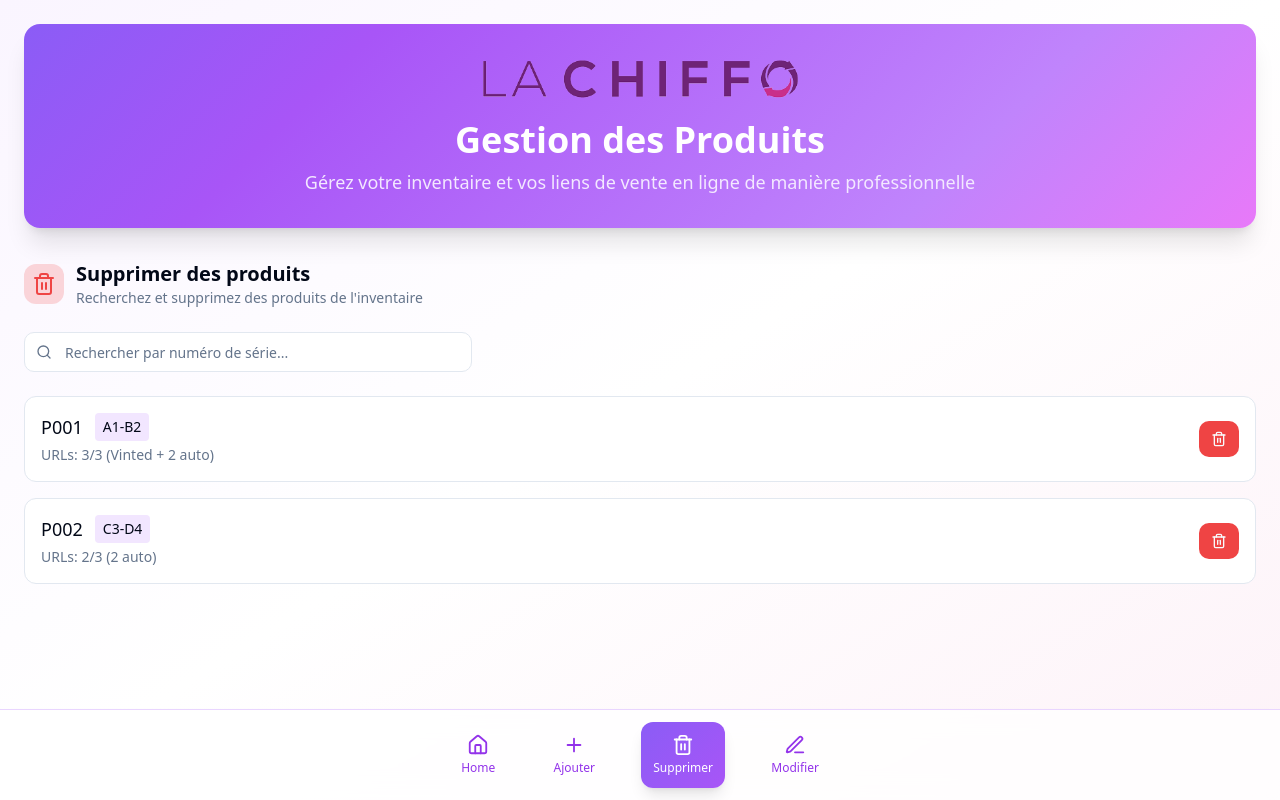
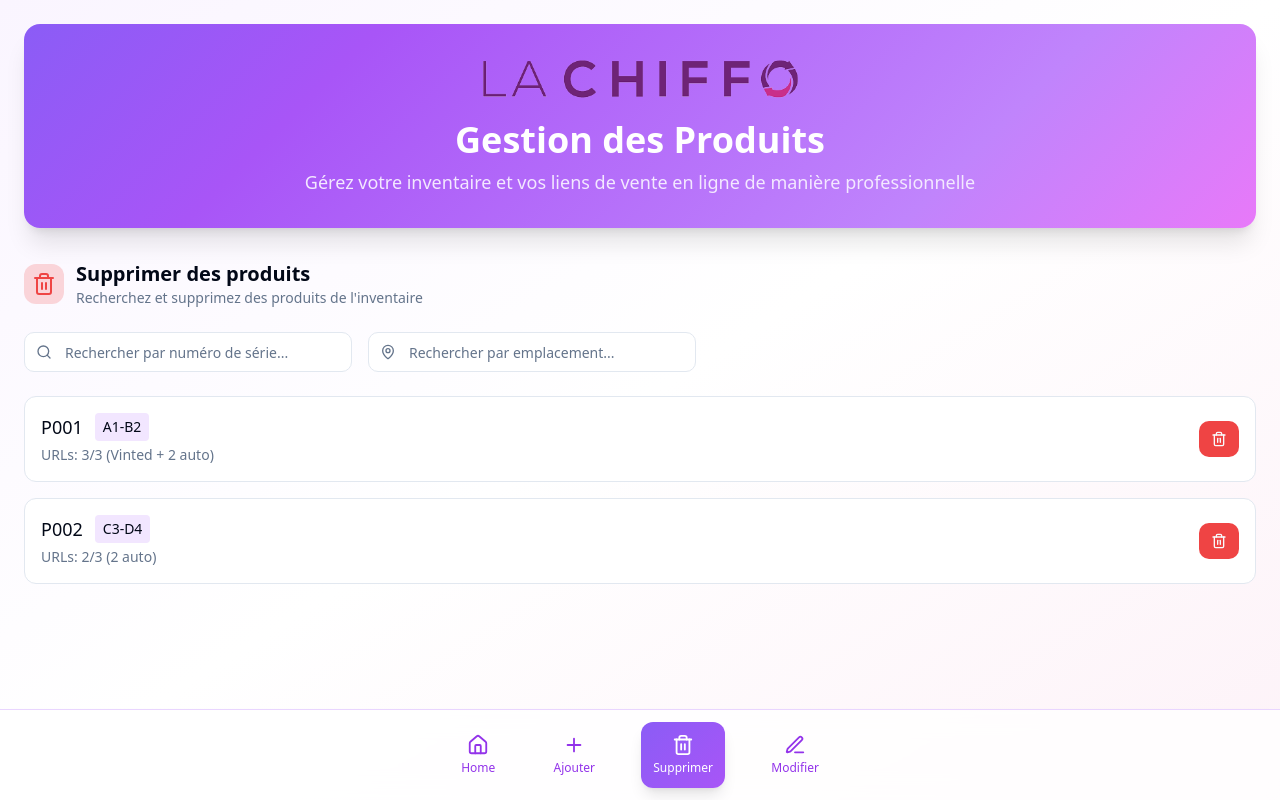
Before and after one commit to BKdevelopper/pro-product-board, a React (Vite) app: page / in a window 1280 px wide. Both pictures are taken after a click on the button "Supprimer". Built offline with nearby package versions, Linux system fonts and the light colour scheme.

Commit message:
Add emplacement search to delete page
Add a search bar to the delete page to filter products by emplacement.

```diff
--- a/src/components/DeletePage.tsx
+++ b/src/components/DeletePage.tsx
@@ -1,6 +1,6 @@
 
 import { useState } from "react";
-import { Search, Trash2, AlertTriangle } from "lucide-react";
+import { Search, Trash2, AlertTriangle, MapPin } from "lucide-react";
 import { Product } from "@/types/Product";
 import { Input } from "@/components/ui/input";
 import { Button } from "@/components/ui/button";
@@ -24,11 +24,13 @@ interface DeletePageProps {
 const DeletePage = ({ products, onDeleteProduct }: DeletePageProps) => {
   const { toast } = useToast();
   const [searchSerialID, setSearchSerialID] = useState("");
+  const [searchEmplacement, setSearchEmplacement] = useState("");
   const [deleteDialogOpen, setDeleteDialogOpen] = useState(false);
   const [productToDelete, setProductToDelete] = useState<Product | null>(null);
 
   const filteredProducts = products.filter(product =>
-    product.serialID.toLowerCase().includes(searchSerialID.toLowerCase())
+    product.serialID.toLowerCase().includes(searchSerialID.toLowerCase()) &&
+    product.emplacement.toLowerCase().includes(searchEmplacement.toLowerCase())
   );
 
   const handleDeleteClick = (product: Product) => {
@@ -62,7 +64,8 @@ const DeletePage = ({ products, onDeleteProduct }: DeletePageProps) => {
         </div>
       </div>
 
-      <div className="relative max-w-md">
+      <div className="grid grid-cols-1 md:grid-cols-2 gap-4 max-w-2xl">
+        <div className="relative">
           <Search className="absolute left-3 top-1/2 transform -translate-y-1/2 text-muted-foreground" size={16} />
           <Input
             placeholder="Rechercher par numéro de série..."
@@ -70,6 +73,16 @@ const DeletePage = ({ products, onDeleteProduct }: DeletePageProps) => {
             onChange={(e) => setSearchSerialID(e.target.value)}
             className="pl-10"
           />
+        </div>
+        <div className="relative">
+          <MapPin className="absolute left-3 top-1/2 transform -translate-y-1/2 text-muted-foreground" size={16} />
+          <Input
+            placeholder="Rechercher par emplacement..."
+            value={searchEmplacement}
+            onChange={(e) => setSearchEmplacement(e.target.value)}
+            className="pl-10"
+          />
+        </div>
       </div>
 
       <div className="grid gap-4">
```
Lines whose indentation alone changed are shown as unchanged.
